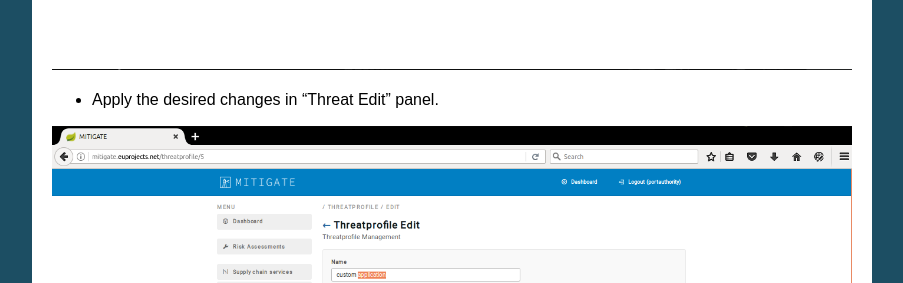
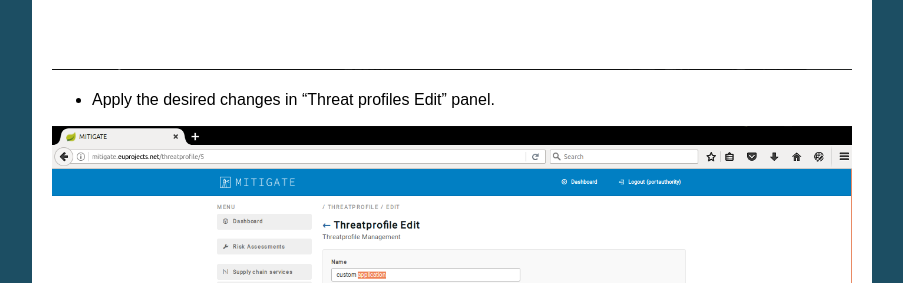
Before and after one commit to singularlogic/mitigate-documentation, a Sphinx documentation site: the page built from docs/c_threats_p.rst, in a window 1280 px wide and 900 px high, scrolled down 5707 px. Shown: the part 169-452 px from the top of the window, without its empty margins (198-1101 px from the left). Built offline with Sphinx 7.4.7, drawn with Linux system fonts in a browser that asks for light colours.

Commit message:
Update c_threats_p.rst

```diff
--- a/docs/c_threats_p.rst
+++ b/docs/c_threats_p.rst
@@ -68,7 +68,7 @@ Edit a threat profile
 
 .. image:: assets/ed_tp_2.png
 
-- Apply the desired changes in “Threat Edit” panel.
+- Apply the desired changes in “Threat profiles Edit” panel.
 
 .. image:: assets/ed_tp_3.png
 
```
